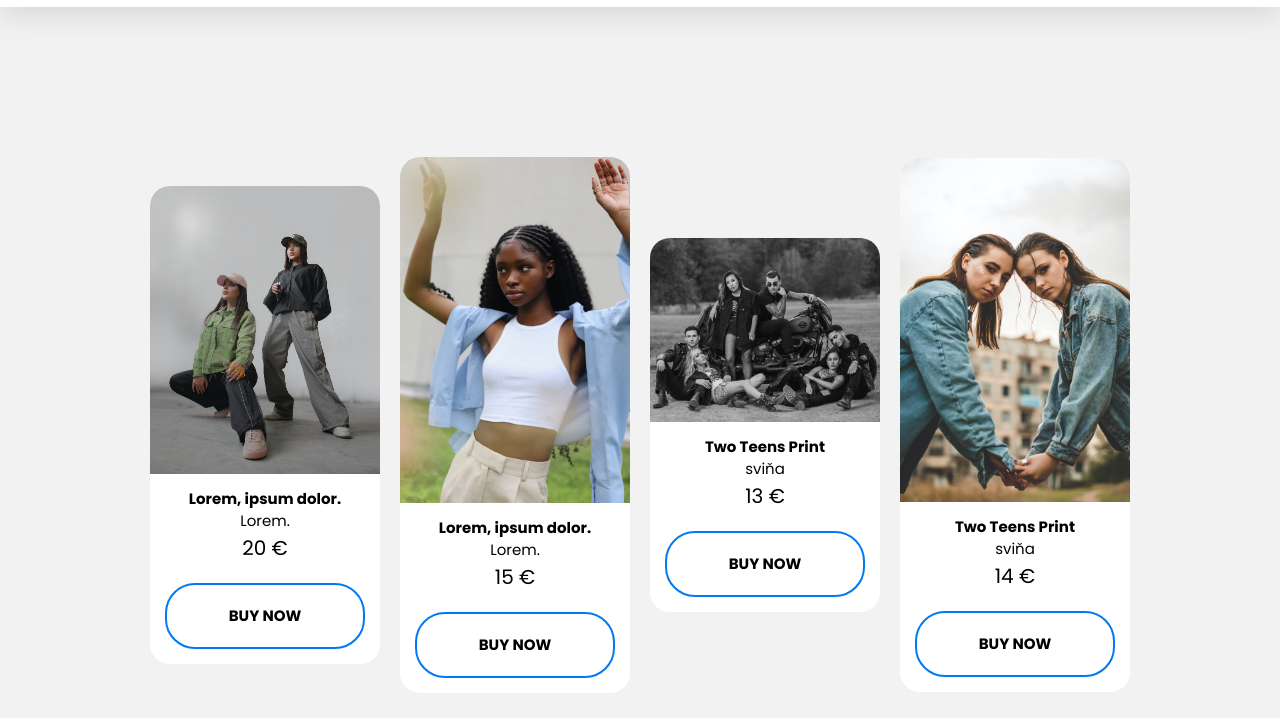
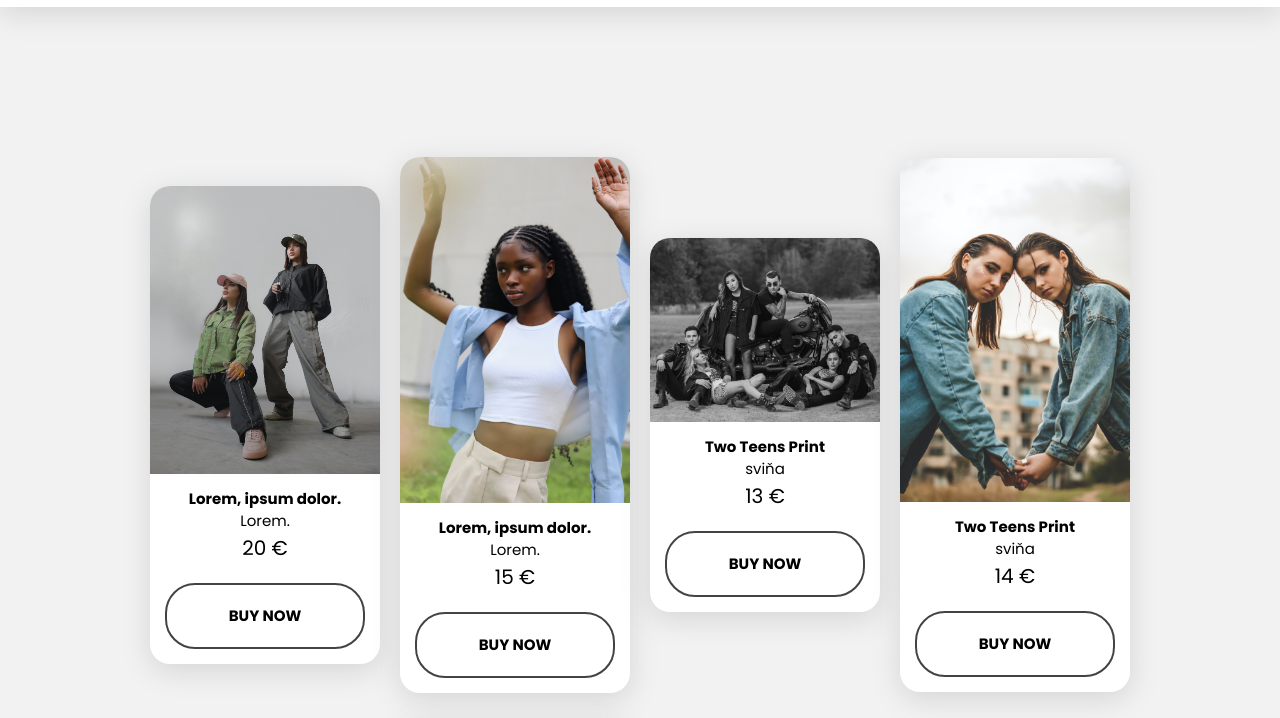
Before and after one commit to TomasScerbak/DanyArt, a plain HTML site: page index.html in a window 1280 px wide. Shown: the part 57-775 px from the top of the page. Drawn offline with Linux system fonts and the light colour scheme.

Commit message:
shadows on cards

```diff
--- a/styles.css
+++ b/styles.css
@@ -152,6 +152,7 @@ img {
   overflow: hidden;
   background-color: #fff;
   border-radius: 20px;
+  box-shadow: rgba(100, 100, 111, 0.2) 0px 7px 29px 0px;
 }
 .image--card:hover {
   transform: scale(1.05);
@@ -173,8 +174,9 @@ img {
   font-size: 1.5rem;
   font-weight: bold;
   text-transform: uppercase;
-  border: 2px solid var(--color-primary-blue);
+  border: 2px solid var(--color-paragraph);
   border-radius: 30px;
+  outline: 0;
   background: transparent;
   padding: 2rem 3rem;
   width: 20rem;
@@ -182,7 +184,7 @@ img {
   cursor: pointer;
 }
 .btn:hover {
-  background: var(--color-primary-blue);
+  background: black;
   color: #fff;
 }
 .card__button {
```
